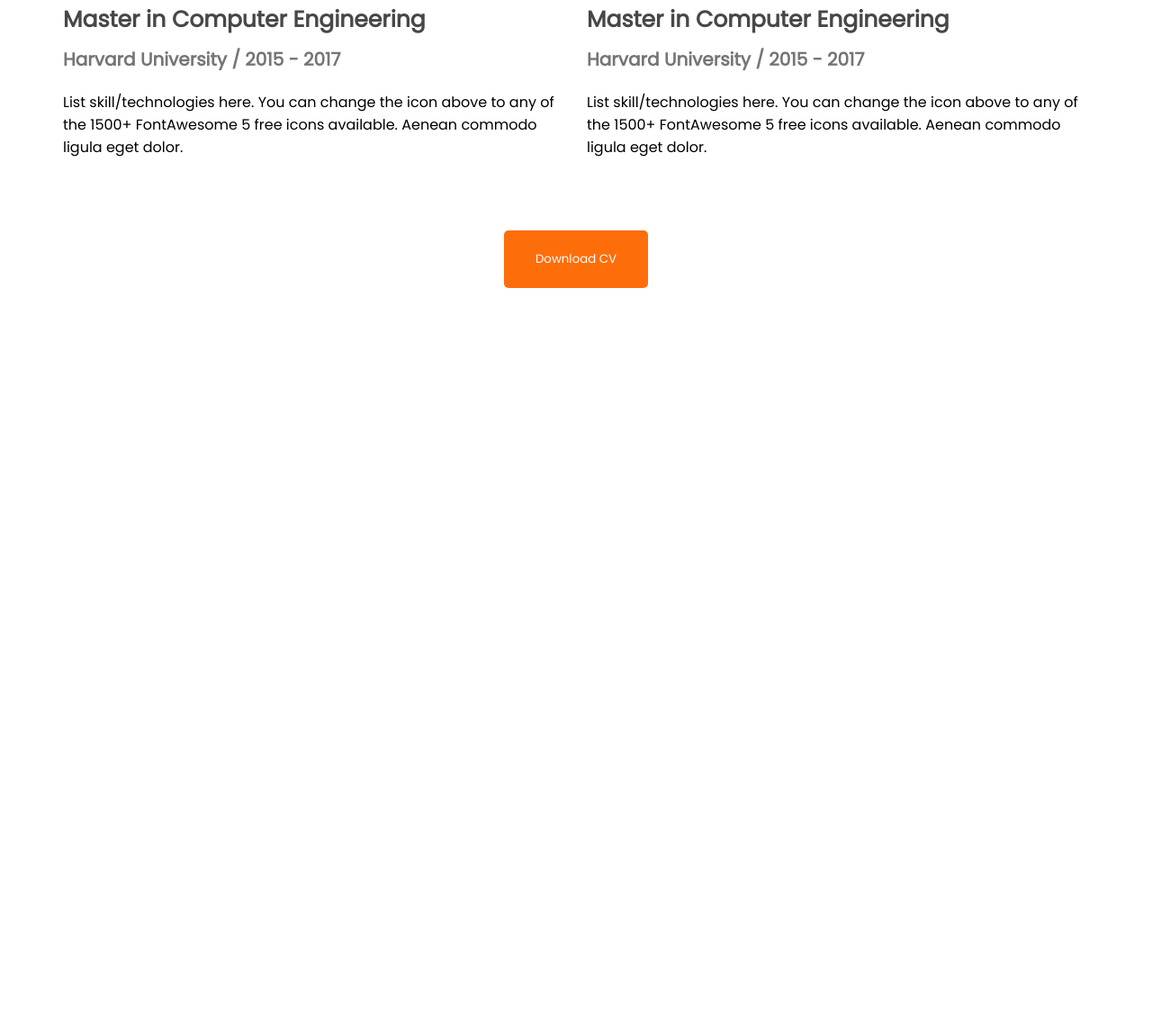
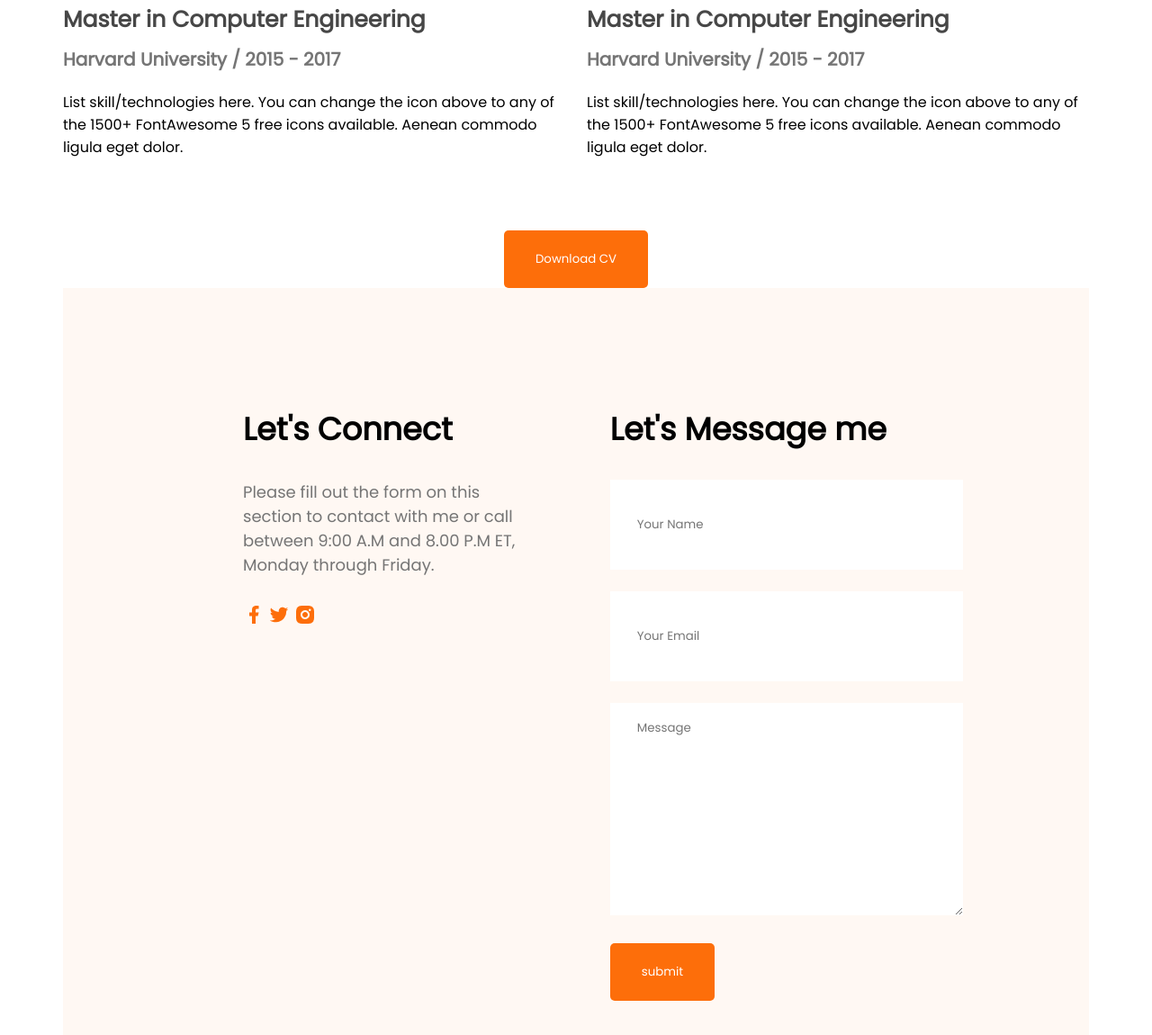
Before and after one commit to rubaiyat13/developer-portfolio, a plain HTML site: page index.html in a window 1280 px wide. Shown: the part 2938-4088 px from the top of the page at 90% size. Before the commit the page ends 3258 px from the top, so only its background shows below. Drawn offline with Linux system fonts and the light colour scheme.

Commit message:
upadating

```diff
--- a/index.html
+++ b/index.html
@@ -181,6 +181,29 @@
             </div>
 
         </section>
+        <!-- contract section -->
+        <section class="contact">
+            <div><h3 class="section-title">Let's Connect</h3>
+                <p class="section-description">Please fill out the form on this section to contact with me or call between 9:00 A.M and 8.00 P.M ET, Monday through Friday.</p>
+                <a href="">
+                    <img src="portfolio-resources-main/images/icons/facebook.png" alt="">
+                </a>
+                <a href="">
+                    <img src="portfolio-resources-main/images/icons/twitter.png" alt="">
+                </a>
+                <a href="">
+                    <img src="portfolio-resources-main/images/icons/insta.png" alt="">
+                </a>
+            </div>
+            <div><h3 class="section-title">Let's Message me</h3>
+                <form action="">
+                    <input type="text" name="" id="" placeholder="Your Name">
+                    <input type="email" name="" id="" placeholder="Your Email">
+                    <textarea name="" id="" cols="30" rows="10" placeholder="Message"></textarea>
+                    <input class="btn-primary" type="submit" value="submit">
+                </form>
+            </div>
+        </section>
     </main>
     <footer>
 
--- a/style.css
+++ b/style.css
@@ -159,3 +159,29 @@ main{
     margin-top: 50px;
     text-align: center;
 }
+
+/* contact styles */
+.contact{
+    display: flex;
+    gap: 100px;
+    background-color: #fff8f3;
+    padding: 130px 200px;
+}
+.contact .section-title{
+    text-align: left;
+}
+
+.contact input[type="text"], input[type="email"], textarea{
+    margin-bottom: 24px;
+    border: 0;
+    width: 100%;
+    padding: 18px 30px;
+}
+
+input{
+    height: 64px;
+}
+
+.contact a{
+    text-decoration: none;
+}
```
